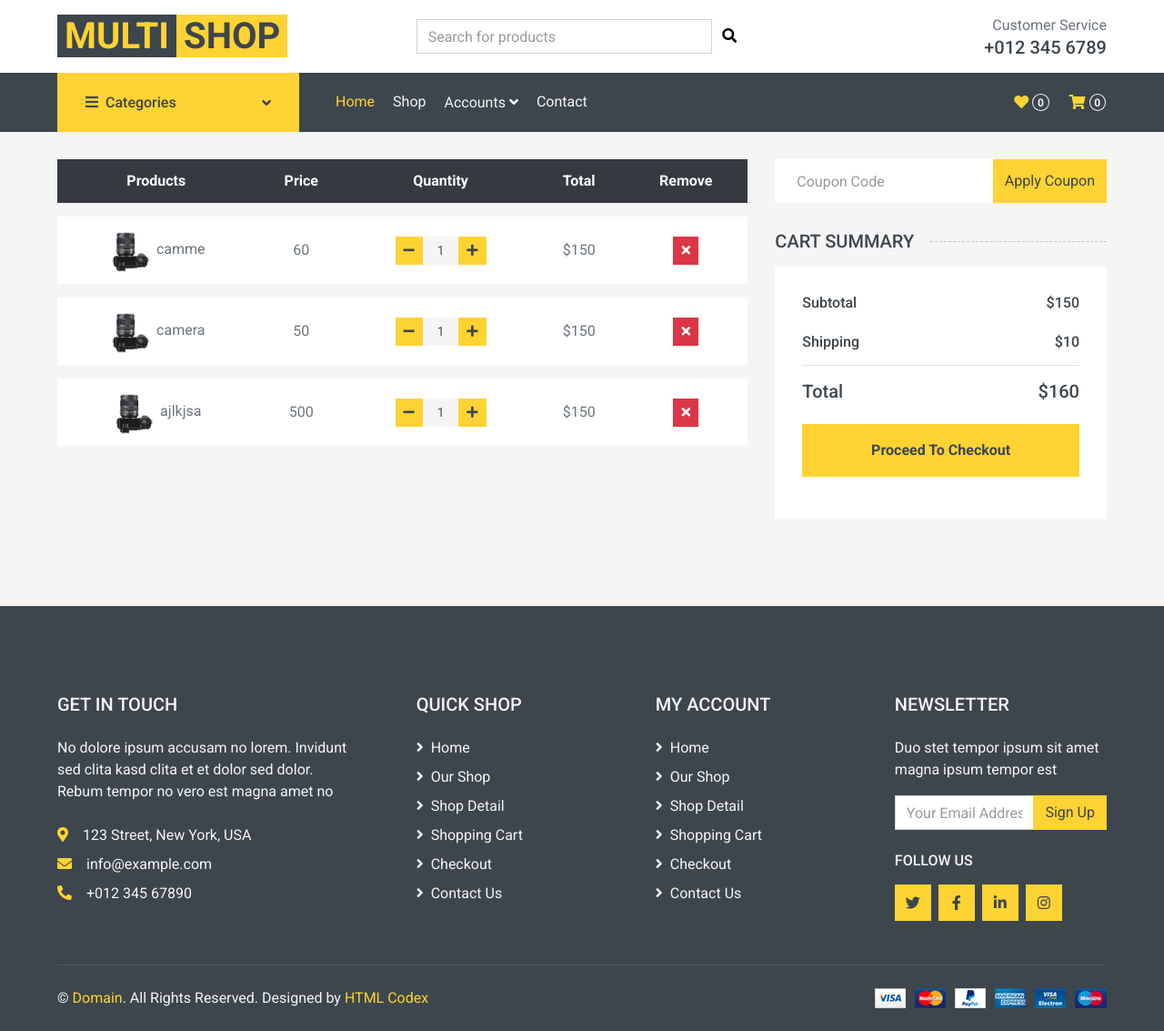
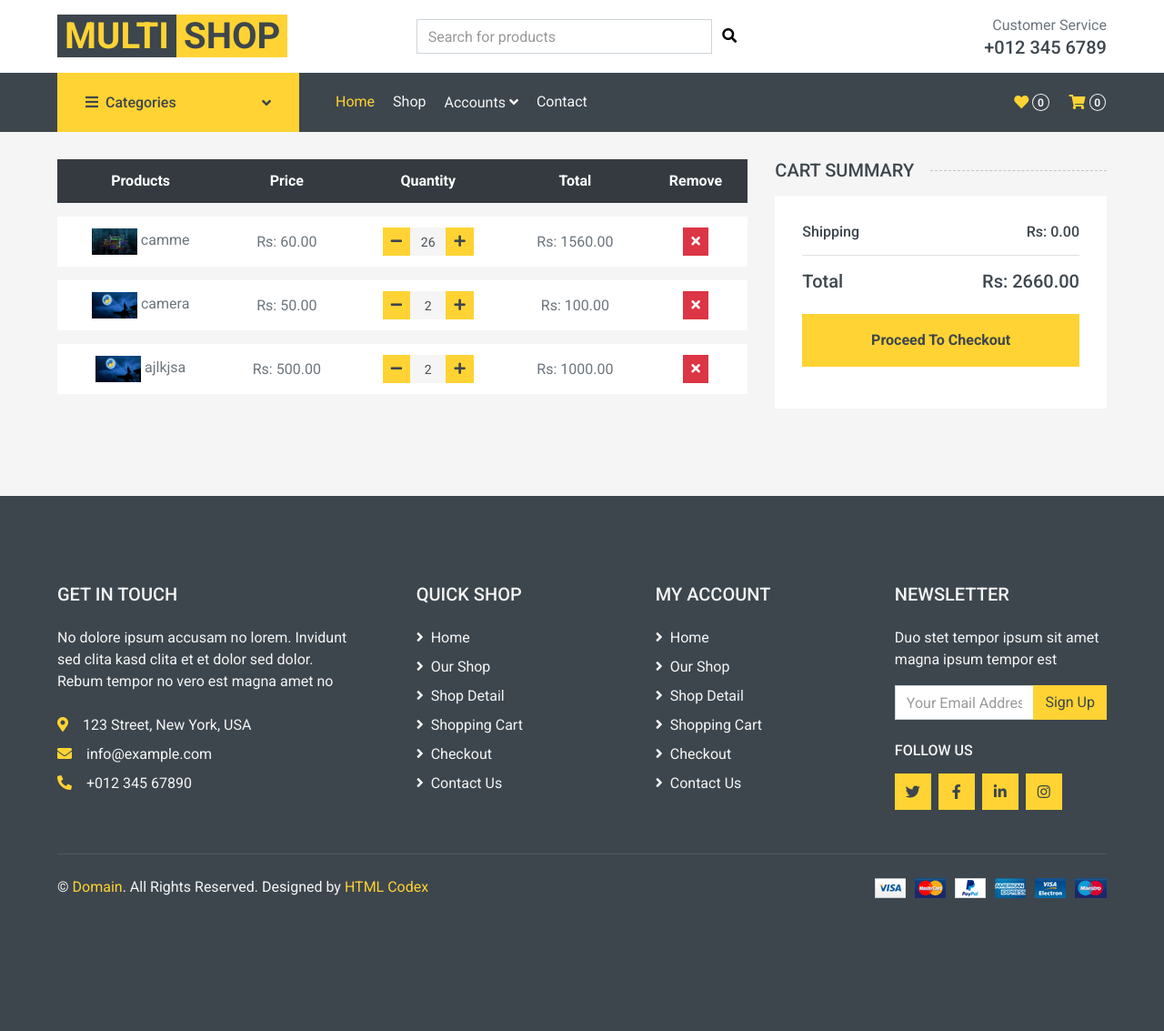
Before and after one commit to nexusameer/Multishop-Ecommerce, a Django app: page /api/cart_view in a window 1280 px wide. Shown: the whole page at 91% size. After the commit the page ends 987 px from the top, so only its background shows below. Run offline with Django 4.2, Linux system fonts and the light colour scheme; data comes from the database, SQL or seed files in the repository; both versions use the stored data as it was after the commit; some libraries are stand-ins or nearby versions.

Commit message:
dynamic add to cart

```diff
--- a/cart/views.py
+++ b/cart/views.py
@@ -46,17 +46,42 @@ class CartViewSet(viewsets.ViewSet):
         quantity = request.data.get('quantity')
         cart_item = CartItem.objects.get(id=item_id)
         cart_item.quantity = int(quantity)
-        cart_item.save()
 
         serializer = CartSerializer(cart)
         return Response(serializer.data)
 
-    @action(detail=False, methods=['post'])
-    def remove_cart_item(self, request):
-        cart = Cart.objects.get(user=request.user)
-        item_id = request.data.get('item_id')
-        cart_item = CartItem.objects.get(id=item_id)
+    def _remove_cart_item(self, cart_item):
         cart_item.delete()
-
+        cart = cart_item.cart
         serializer = CartSerializer(cart)
         return Response(serializer.data)
+
+    @action(detail=False, methods = ['post'])
+    def remove_cart_item(self, request):
+        cart_item_id = request.data.get('cart_item_id')
+        cart_item = CartItem.objects.get(id=cart_item_id)
+        return self._remove_cart_item(cart_item)
+
+    @action(detail=False, methods = ['post'])
+    def increment_quantity(self, request):
+        cart_item_id = request.data.get('cart_item_id')
+        cart_item = CartItem.objects.get(id = cart_item_id)
+        cart_item.quantity +=1
+        cart_item.save()
+
+        serializer = CartSerializer(cart_item.cart)
+        return Response(serializer.data)
+
+    @action(detail=False, methods = ['post'])
+    def decrement_quantity(self, request):
+        cart_item_id = request.data.get('cart_item_id')
+        cart_item = CartItem.objects.get(id= cart_item_id)
+        cart_item.quantity -=1
+        cart_item.save()
+
+        if cart_item.quantity == 0:
+            self._remove_cart_item(cart_item)
+
+
+        serializer = CartSerializer(cart_item.cart)
+        return Response(serializer.data)
--- a/static/js/cart.js
+++ b/static/js/cart.js
@@ -1,31 +1,28 @@
-// multishop/static/js/cart.js
+$(document).ready(function() {
+    function updateCartItemTotal($row) {
+        var priceText = $row.find('.item-price').text().replace('Rs:', '').trim();
+        var price = parseFloat(priceText) || 0;
+        var quantityText = $row.find('.item-quantity').val().trim();
+        var quantity = parseInt(quantityText, 10) || 0;
+        var total = price * quantity;
+        $row.find('.item-total').text('Rs: ' + total.toFixed(2));
+        return total;
+    }
 
-function getCookie(name) {
-    var cookieValue = null;
-    if (document.cookie && document.cookie !== '') {
-        var cookies = document.cookie.split(';');
-        for (var i = 0; i < cookies.length; i++) {
-            var cookie = cookies[i].trim();
-            if (cookie.substring(0, name.length + 1) === (name + '=')) {
-                cookieValue = decodeURIComponent(cookie.substring(name.length + 1));
-                break;
-            }
-        }
+    function updateCartSummary() {
+        var cartTotal = 0;
+        $('.align-middle tr').each(function() {
+            cartTotal += updateCartItemTotal($(this));
+        });
+        $('#subtotal').text('Rs: ' + cartTotal.toFixed(2));
+        var shippingCost = parseFloat($('#shipping-cost').text().replace('', '')) || 0;
+        var totalWithShipping = cartTotal + shippingCost;
+        $('#cart-total').text('Rs: ' + totalWithShipping.toFixed(2));
     }
-    return cookieValue;
-}
-var csrftoken = getCookie('csrftoken');
 
-$.ajaxSetup({
-    beforeSend: function (xhr, settings) {
-        if (!(/^http:.*/.test(settings.url) || /^https:.*/.test(settings.url))) {
-            xhr.setRequestHeader("X-CSRFToken", csrftoken);
-        }
-    }
-});
+    updateCartSummary();
 
-$(document).ready(function() {
-    $('.add-to-cart').click(function() {
+    $(document).on('click', '.add-to-cart', function() {
         var productId = $(this).data('product-id');
         $.ajax({
             url: '/api/cart/add_to_cart/',
@@ -33,13 +30,93 @@ $(document).ready(function() {
             data: {
                 product_id: productId,
                 quantity: 1,
+                csrfmiddlewaretoken: csrftoken
             },
             success: function(response) {
-                alert('Product added to cart successfully!');
-                // Optionally update cart UI here
+                if (response.cart_item_html) {
+                    var $newRow = $(response.cart_item_html);
+                    $('.align-middle').append($newRow);
+                    updateCartItemTotal($newRow);
+                    updateCartSummary();
+                } else {
+                    console.error("Invalid response format:", response);
+                }
             },
-            error: function(response) {
-                alert('Error adding product to cart.');
+            error: function(xhr, status, error) {
+                console.error("Error adding to cart:", error);
+                alert("There was an error adding the item to your cart. Please try again.");
+            }
+        });
+    });
+
+    $(document).on('click', '.btn-plus, .btn-minus', function() {
+        var cartItemId = $(this).data('cart-item-id');
+        var $row = $(this).closest('tr');
+        var $quantityInput = $row.find('.item-quantity');
+        var currentQuantity = parseInt($quantityInput.val(), 10);
+        var isIncrement = $(this).hasClass('btn-plus');
+
+        var newQuantity = isIncrement ? currentQuantity + 1 : Math.max(currentQuantity - 1, 0);
+        $quantityInput.val(newQuantity);
+
+        updateCartItemTotal($row);
+        updateCartSummary();
+
+        $.ajax({
+            url: isIncrement ? '/api/cart/increment_quantity/' : '/api/cart/decrement_quantity/',
+            method: 'POST',
+            data: {
+                cart_item_id: cartItemId,
+                csrfmiddlewaretoken: csrftoken
+            },
+            success: function(response) {
+                var serverQuantity = parseInt(response.new_quantity, 10);
+                if (!isNaN(serverQuantity)) {
+                    if (serverQuantity > 0) {
+                        $quantityInput.val(serverQuantity);
+                    } else {
+                        $row.fadeOut(300, function() {
+                            $(this).remove();
+                            updateCartSummary();
+                        });
+                    }
+                } else {
+                    console.error("Invalid quantity response:", response);
+                    $quantityInput.val(currentQuantity);
+                }
+                updateCartItemTotal($row);
+                updateCartSummary();
+            },
+            error: function(xhr, status, error) {
+                console.error("Error updating quantity:", error);
+                alert("There was an error updating the quantity. Please try again.");
+                $quantityInput.val(currentQuantity);
+                updateCartItemTotal($row);
+                updateCartSummary();
+            }
+        });
+    });
+
+    $(document).on('click', '.btn-remove', function() {
+        var cartItemId = $(this).data('cart-item-id');
+        var $row = $(this).closest('tr');
+
+        $.ajax({
+            url: '/api/cart/remove_cart_item/',
+            method: 'POST',
+            data: {
+                cart_item_id: cartItemId,
+                csrfmiddlewaretoken: csrftoken
+            },
+            success: function(response) {
+                $row.fadeOut(300, function() {
+                    $(this).remove();
+                    updateCartSummary();
+                });
+            },
+            error: function(xhr, status, error) {
+                console.error("Error removing cart item:", error);
+                alert("There was an error removing the item from your cart. Please try again.");
             }
         });
     });
--- a/templates/cart.html
+++ b/templates/cart.html
@@ -16,56 +16,50 @@
                 </thead>
                 <tbody class="align-middle">
                     {% for cart_item in cart_items %}
-                        <tr>
-                            <td class="align-middle"><img src="img/product-1.jpg" alt="" style="width: 50px;"> {{cart_item.product.name}}</td>
-                            <td class="align-middle">{{cart_item.product.dis_price}}</td>
+                    <tr data-cart-item-id="{{ cart_item.id }}">
+                        <td class="align-middle"><img src="{{ cart_item.product.product_image.url }}" alt="" style="width: 50px;"> {{ cart_item.product.name }}</td>
+                        <td class="align-middle item-price">Rs: {{ cart_item.product.dis_price|floatformat:2 }}</td>
                         <td class="align-middle">
                             <div class="input-group quantity mx-auto" style="width: 100px;">
                                 <div class="input-group-btn">
-                                        <button class="btn btn-sm btn-primary btn-minus" >
+                                    <button class="btn btn-sm btn-primary btn-minus" data-cart-item-id="{{ cart_item.id }}">
                                         <i class="fa fa-minus"></i>
                                     </button>
                                 </div>
-                                    <input type="text" class="form-control form-control-sm bg-secondary border-0 text-center" value="1">
+                                <input type="text" class="form-control form-control-sm bg-secondary border-0 text-center item-quantity" value="{{ cart_item.quantity }}">
                                 <div class="input-group-btn">
-                                        <button class="btn btn-sm btn-primary btn-plus">
+                                    <button class="btn btn-sm btn-primary btn-plus" data-cart-item-id="{{ cart_item.id }}">
                                         <i class="fa fa-plus"></i>
                                     </button>
                                 </div>
                             </div>
                         </td>
-                            <td class="align-middle">$150</td>
-                            <td class="align-middle"><button class="btn btn-sm btn-danger"><i class="fa fa-times"></i></button></td>
+                        <td class="align-middle item-total">Rs:{{ cart_item.total|floatformat:2 }}</td>
+                        <td class="align-middle">
+                            <button class="btn btn-sm btn-danger btn-remove" data-cart-item-id="{{ cart_item.id }}">
+                                <i class="fa fa-times"></i>
+                            </button>
+                        </td>
                     </tr>
                     {% endfor %}
                 </tbody>
             </table>
         </div>
         <div class="col-lg-4">
-                <form class="mb-30" action="">
-                    <div class="input-group">
-                        <input type="text" class="form-control border-0 p-4" placeholder="Coupon Code">
-                        <div class="input-group-append">
-                            <button class="btn btn-primary">Apply Coupon</button>
-                        </div>
-                    </div>
-                </form>
-                <h5 class="section-title position-relative text-uppercase mb-3"><span class="bg-secondary pr-3">Cart Summary</span></h5>
+            <h5 class="section-title position-relative text-uppercase mb-3">
+                <span class="bg-secondary pr-3">Cart Summary</span>
+            </h5>
             <div class="bg-light p-30 mb-5">
                 <div class="border-bottom pb-2">
-                        <div class="d-flex justify-content-between mb-3">
-                            <h6>Subtotal</h6>
-                            <h6>$150</h6>
-                        </div>
                     <div class="d-flex justify-content-between">
                         <h6 class="font-weight-medium">Shipping</h6>
-                            <h6 class="font-weight-medium">$10</h6>
+                        <h6 class="font-weight-medium" id="shipping-cost">Rs: 0.00</h6>
                     </div>
                 </div>
                 <div class="pt-2">
                     <div class="d-flex justify-content-between mt-2">
                         <h5>Total</h5>
-                            <h5>$160</h5>
+                        <h5 id="cart-total">0.00</h5>
                     </div>
                     <button class="btn btn-block btn-primary font-weight-bold my-3 py-3">Proceed To Checkout</button>
                 </div>
@@ -74,5 +68,4 @@
     </div>
 </div>
 <!-- Cart End -->
-
 {% endblock %}
```
Also changed, not shown: cart/models.py (line endings or trailing spaces), db.sqlite3, media/product_images/4357116_u7qXys8.jpg (added). Lines whose indentation alone changed are shown as unchanged.
